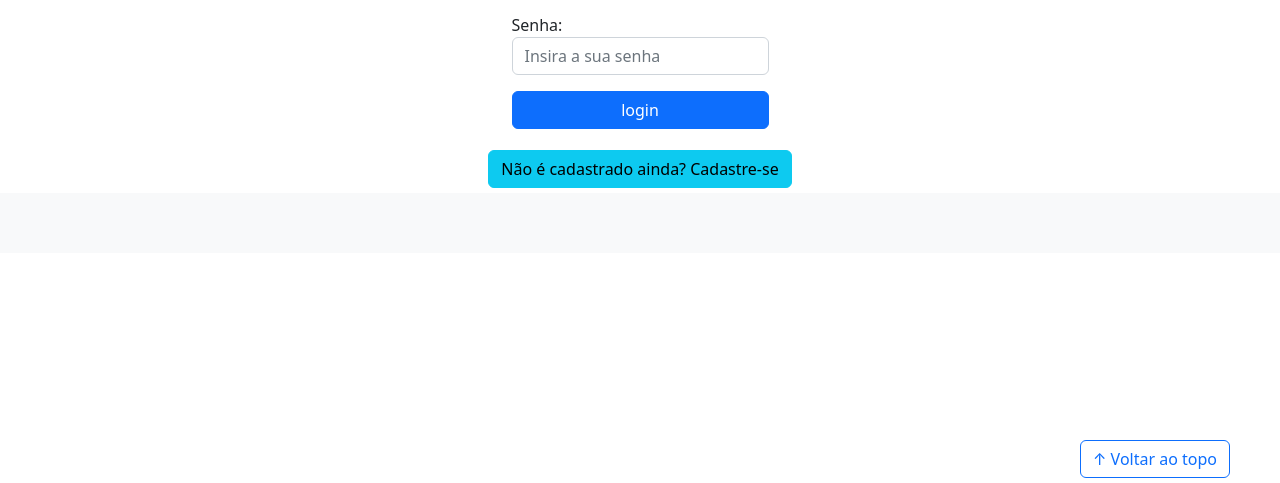
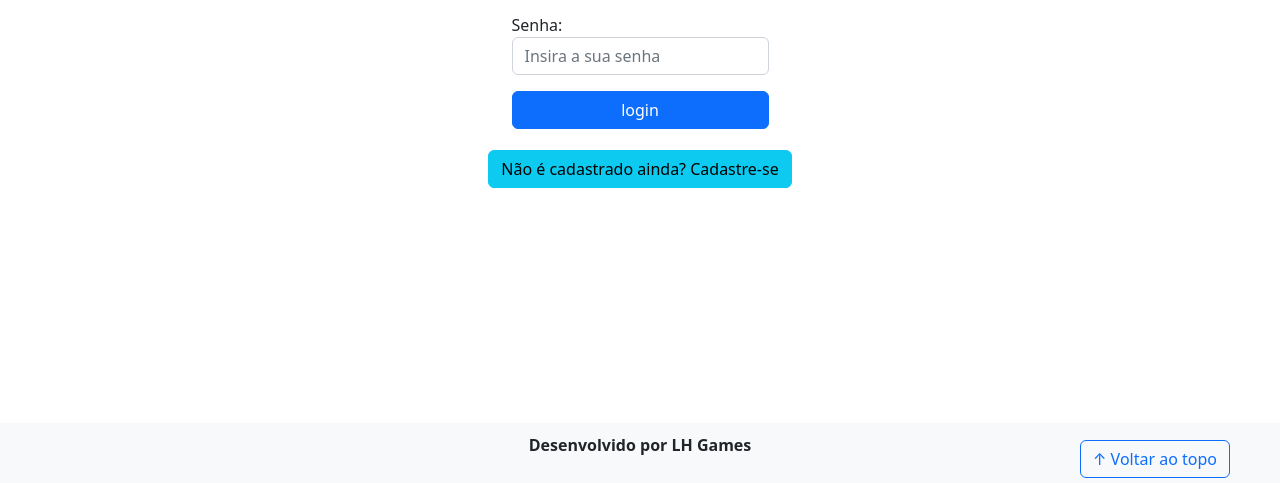
Before and after one commit to vinicius-campelo/atividade2, a plain HTML site: page login.html in a window 1280 px wide. Shown: the part 317-800 px from the top of the page. Drawn offline with nearby package versions, Linux system fonts and the light colour scheme.

Commit message:
Update login.html
add footer e id

```diff
--- a/login.html
+++ b/login.html
@@ -103,8 +103,8 @@
 
 
 
-    <footer>
-        <p></p>
+     <footer id="down">
+        <p>Desenvolvido por LH Games</p>
     </footer>
 
     <button id="voltar-topo" type="button" class="btn btn-outline-primary">&uarr; Voltar ao topo</button>
```
